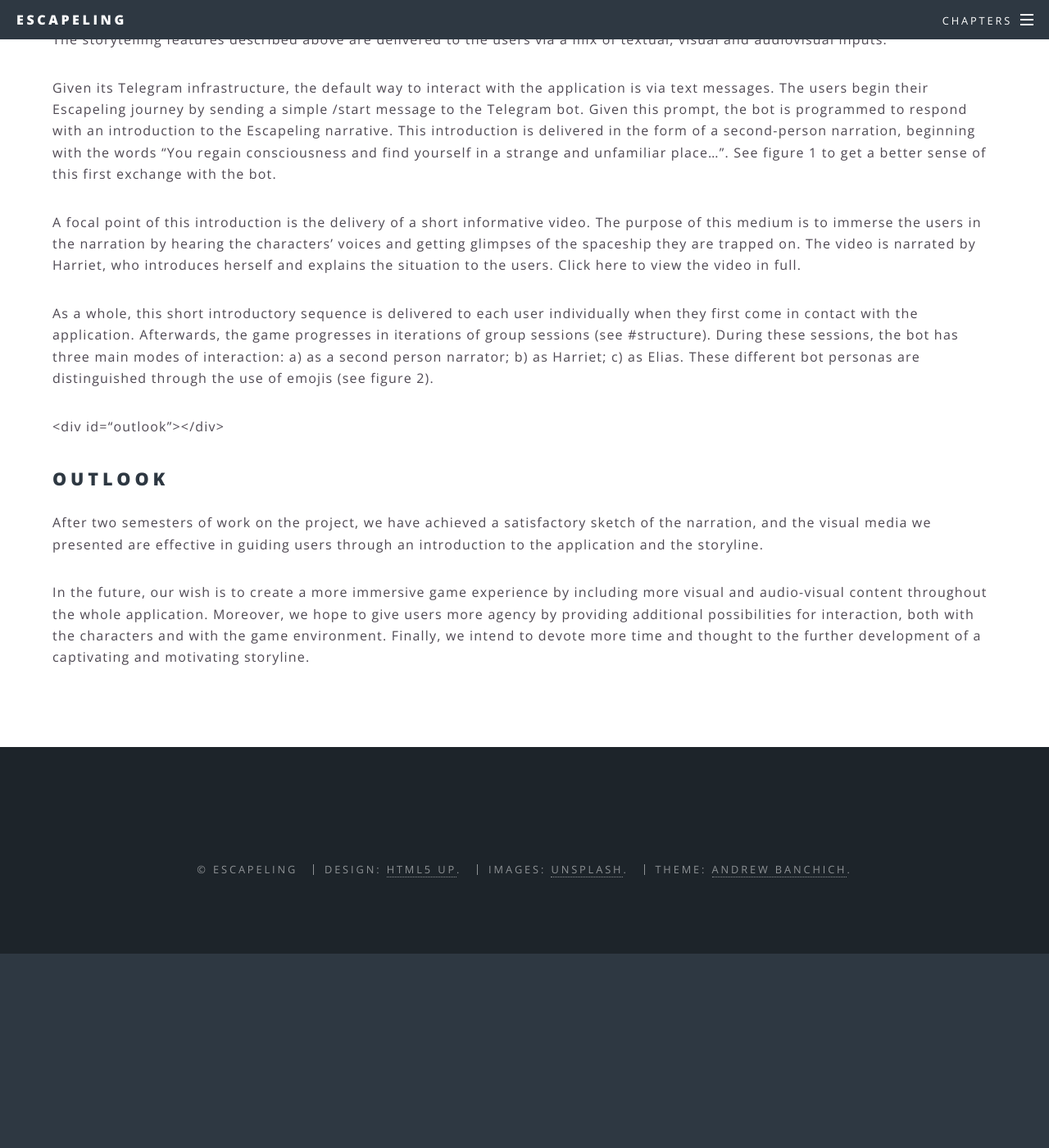
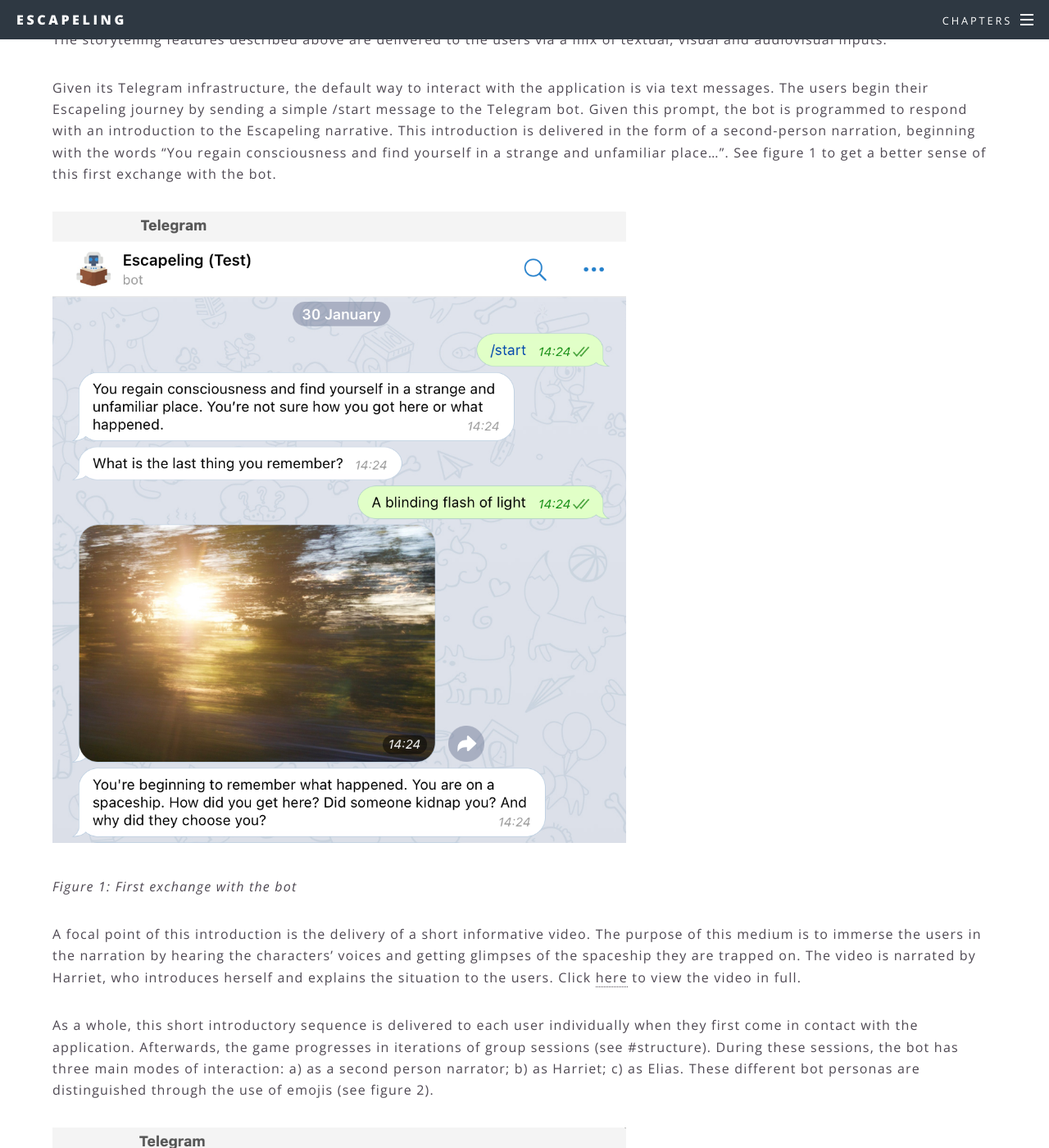
Before and after one commit to ALLUOS/ALLUOS.github.io, a Jekyll site: the page built from _posts/2020-04-02-storytelling.md, in a window 1280 px wide and 1400 px high, scrolled down 1324 px. Shown: the whole window at 82% size. Built offline with Jekyll 4.4.1, drawn with Linux system fonts in a browser that asks for light colours; before the commit the page ends 2487 px from its top, so only the background shows below that; some of the changed text lies outside the part shown.

Commit message:
links to figures

```diff
--- a/_posts/2020-04-02-storytelling.md
+++ b/_posts/2020-04-02-storytelling.md
@@ -42,9 +42,17 @@
 
 Given its Telegram infrastructure, the default way to interact with the application is via text messages. The users begin their Escapeling journey by sending a simple /start message to the Telegram bot. Given this prompt, the bot is programmed to respond with an introduction to the Escapeling narrative. This introduction is delivered in the form of a second-person narration, beginning with the words “You regain consciousness and find yourself in a strange and unfamiliar place…”. See figure 1 to get a better sense of this first exchange with the bot.
 
-A focal point of this introduction is the delivery of a short informative video. The purpose of this medium is to immerse the users in the narration by hearing the characters’ voices and getting glimpses of the spaceship they are trapped on. The video is narrated by Harriet, who introduces herself and explains the situation to the users. Click here to view the video in full.
+<img src="https://github.com/ALLUOS/ALLUOS.github.io/raw/master/assets/images/StorytellingFig01.png" alt="Figure 1: First exchange with the bot" width="700">
+
+*Figure 1: First exchange with the bot*
+
+A focal point of this introduction is the delivery of a short informative video. The purpose of this medium is to immerse the users in the narration by hearing the characters’ voices and getting glimpses of the spaceship they are trapped on. The video is narrated by Harriet, who introduces herself and explains the situation to the users. Click [here](https://youtu.be/qIMSD-m6QaM) to view the video in full.
 
 As a whole, this short introductory sequence is delivered to each user individually when they first come in contact with the application. Afterwards, the game progresses in iterations of group sessions (see #structure). During these sessions, the bot has three main modes of interaction: a) as a second person narrator; b) as Harriet; c) as Elias. These different bot personas are distinguished through the use of emojis (see figure 2).
+
+<img src="https://github.com/ALLUOS/ALLUOS.github.io/raw/master/assets/images/StorytellingFig02.png" alt="Figure 2: Bot personas" width="700">
+
+*Figure 2: Bot personas*
 
 <div id=“outlook”></div>
 ## Outlook
```
